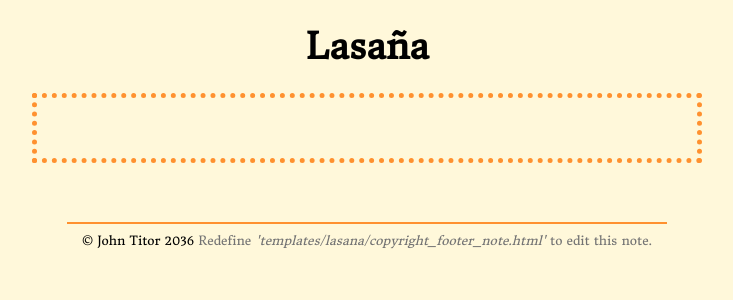
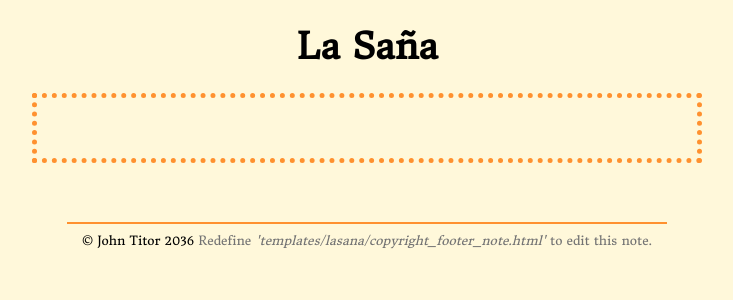
Before and after one commit to ntrrgc/lasana, a Django app: template templates/lasana/base.html in a window 1280 px wide. Shown: the top 300 px of the page, without its empty margins (273-1006 px from the left). Run offline with Django 3.2, Linux system fonts and the light colour scheme; the template is opened without the code that fills it, so the values that code supplies are empty; style sheets or scripts are compiled from the project's sources.

Commit message:
Lasaña is now La Saña

```diff
--- a/templates/lasana/base.html
+++ b/templates/lasana/base.html
@@ -2,11 +2,11 @@
 <html>
 <head>
   <meta charset="UTF-8">
-  <title>{% block title %}Lasaña{% endblock %}</title>
+  <title>{% block title %}La Saña{% endblock %}</title>
   <link rel="stylesheet" href="{% static 'lasana/css/stylesheet.css' %}" />
 </head>
 <body>
-  <h1>Lasaña</h1>
+  <h1>La Saña</h1>
   <div id="content">
   {% block content %}
   {% endblock %}
```
